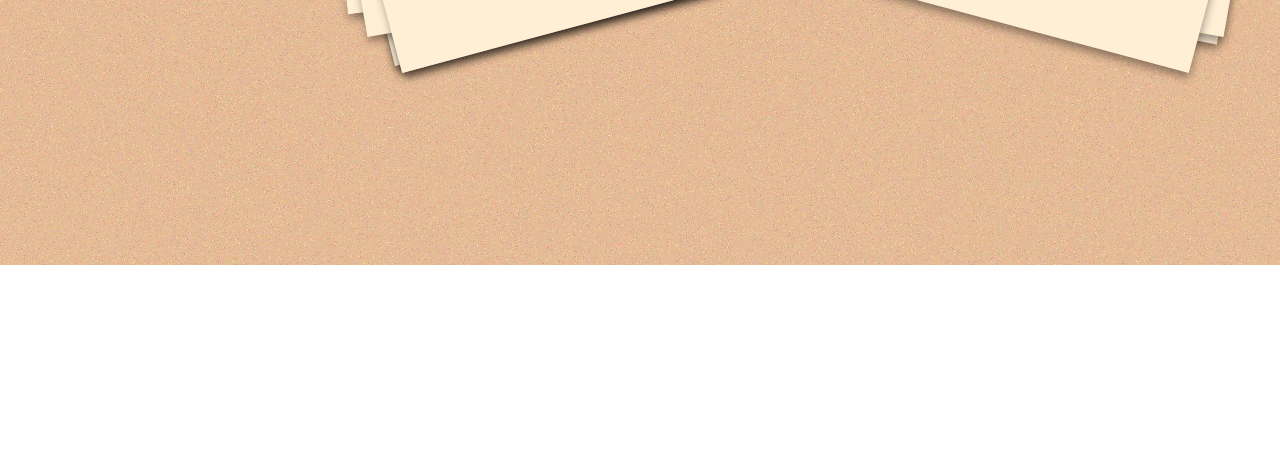
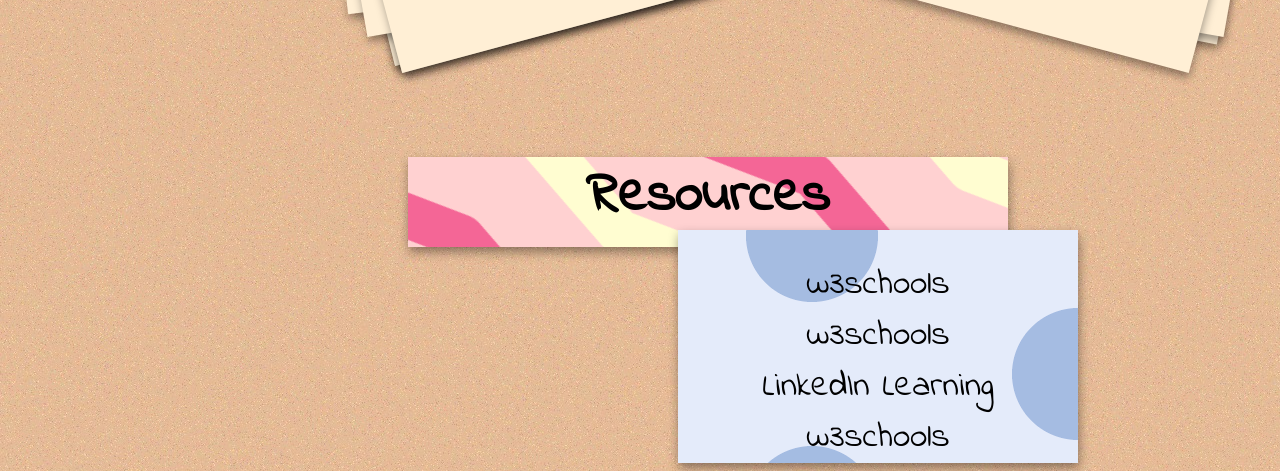
Before and after one commit to TemiiGina/IMW-2023-FALL, a plain HTML site: page index.html in a window 1280 px wide. Shown: the part 1215-1686 px from the top of the page. Before the commit the page ends 1480 px from the top, so only its background shows below. Drawn offline with Linux system fonts and the light colour scheme; a web font is replaced by a local one.

```diff
--- a/index.html
+++ b/index.html
@@ -75,7 +75,7 @@
         <div class="page2 mySlides fade">
             <h3>E2: Grid</h3>
             <p> Made art using a simple CSS grid layout!</p>
-            <img id="img2" src="grid.png">
+            <img id="img2" src="grid1.PNG">
             <p> Usually grids are used for mapping out a webpage, to organize elements. <br> But for this assignment I used it remake one of Peter Halley's iconic pieces</p>
         </div>
 
@@ -158,5 +158,14 @@
 
     <a onclick="nextSlide(); nextLink(); removeLink()" class="next"><img src="btn.png" width="470" height="400"></a>
 
+    <h4>Resources</h4>
+    <div class="res">
+        <br><a href="https://www.w3schools.com/" target="_blank" class="resy"> w3schools</a><br>
+    <a href="https://www.codecademy.com/" target="_blank" class="resy"> w3schools</a><br>
+    <a href="https://learning.linkedin.com/cx/get-started-55b?src=go-pa&trk=sem-ga_campid.17484163601_asid.140547133631_crid.603470531001_kw.linkedin%20learning_d.c_tid.kwd-310582843911_n.g_mt.e_geo.9061009&mcid=6977654453860491481&cid=&gclid=CjwKCAiAmsurBhBvEiwA6e-WPLC-zaHbOYdWgsejmbGtpnidbNbVQOsj0e9pIGua3IkyEytJSGLcOhoCyZYQAvD_BwE&gclsrc=aw.ds&adobe_mc_sdid=SDID%3D16BAE78FFE638489-3E0D2D9AA9158A9F%7CMCORGID%3D14215E3D5995C57C0A495C55%40AdobeOrg%7CTS%3D1702106246&adobe_mc_ref=https%3A%2F%2Fwww.google.com%2F" target="_blank" class="resy">LinkedIn Learning</a><br>
+    <a href="https://css-tricks.com/" target="_blank" class="resy"> w3schools</a><br>
+</div>
+
+
 </body>
 </html>
--- a/style.css
+++ b/style.css
@@ -473,3 +473,43 @@ p {
   position: absolute;
   margin-left: 500px;
 }
+
+.res {
+  text-align: center;
+  font-family: 'Indie Flower', cursive;
+  font-size: 20px;
+  padding: 0px;
+  color: white;
+}
+
+h4 {
+
+  margin-top: -100px;
+  z-index: 100;
+  background: url('patty.png');
+  height: 90px;
+  width: 600px;
+  text-align: center;
+  font-family: 'Indie Flower', cursive;
+  font-size: 55px;
+  margin-left: 400px;
+  box-shadow: 1px 5px 10px rgba(0, 0, 0, 0.4);
+}
+
+.res {
+  margin-top: -90px;
+  background: url('res.png');
+  z-index: -7;
+  width: 400px;
+  margin-left: 670px;
+  box-shadow: 1px 5px 10px rgba(0, 0, 0, 0.4);
+}
+
+.resy {
+  z-index: -6;
+   font-family: 'Indie Flower', cursive;
+  font-size: 35px;
+  color: black;
+  height: 120px;
+
+}
```
Also changed, not shown: patty.png (added), res.png (added), 1 other file.
